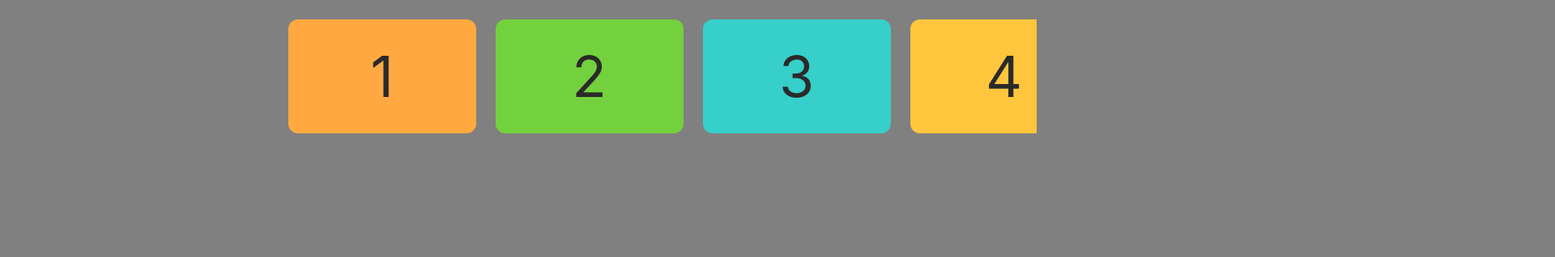
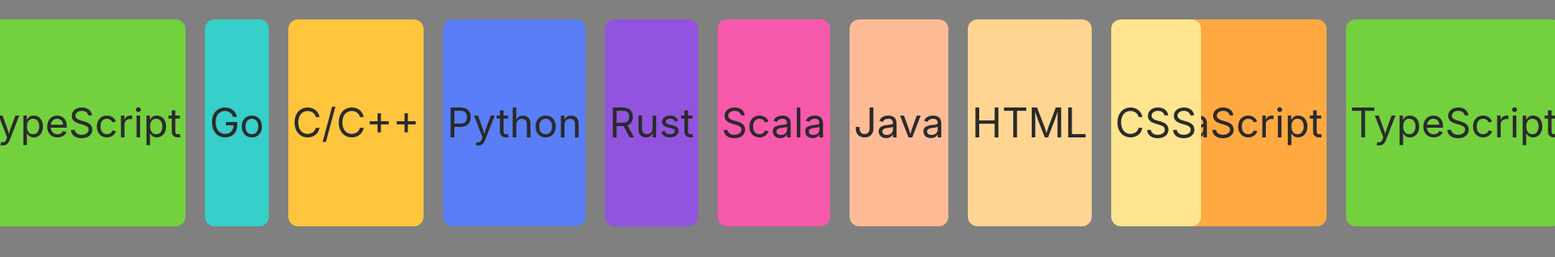
Before and after one commit to BryanVe/carousel, a React (Create React App) app: page / in a window 1280 px wide. Shown: the top 318 px of the page at 81% size, 1920 px wide, since content can reach past the window. Built offline with nearby package versions, Linux system fonts and the light colour scheme.

Commit message:
feat: right to left carousel version was implemented

```diff
--- a/src/App.tsx
+++ b/src/App.tsx
@@ -1,11 +1,19 @@
 import { Carousel } from 'components'
+import { Course } from 'types'
 
-const App = () => (
-  <div>
-    <div style={{ overflowX: 'hidden' }}>
-      <Carousel />
-    </div>
-  </div>
-)
+const courses: Course[] = [
+  { name: 'JavaScript', color: '#FFA940' },
+  { name: 'TypeScript', color: '#73D13D' },
+  { name: 'Go', color: '#36CFC9' },
+  { name: 'C/C++', color: '#FFC53D' },
+  { name: 'Python', color: '#597EF7' },
+  { name: 'Rust', color: '#9254DE' },
+  { name: 'Scala', color: '#F759AB' },
+  { name: 'Java', color: '#FFBB96' },
+  { name: 'HTML', color: '#FFD591' },
+  { name: 'CSS', color: '#FFE58F' },
+]
+
+const App = () => <Carousel<Course> data={courses} />
 
 export default App
--- a/src/components/Carousel/index.tsx
+++ b/src/components/Carousel/index.tsx
@@ -1,42 +1,36 @@
 import styled from 'styled-components'
-import { CarouselItem, CarouselItemContent } from '..'
-import { Course } from 'types'
 
-const visibleColumnsByScreenSize = {
-  xl: 6,
-  lg: 5,
-  md: 3,
-  sm: 2
-}
+import { CarouselItemContent, CarouselWithItem, CarouselWithoutItem } from '..'
+import {
+  visibleColumnsByScreenSize,
+  getCarouselWidth,
+  getOverlappedData,
+} from 'utils'
 
-const courses = new Array<Course>(6).fill({
-  name: 'TypeScript',
-  image:
-    'https://i1.wp.com/techie365.net/wp-content/uploads/2020/02/typescript-logo.png?fit=1200%2C630&ssl=1',
-})
-
-const getCarouselWidth = (columns: number, visibleColumns: number) =>
-  `${(100 * columns) / visibleColumns}%`
+const MainWrapper = styled.div`
+  overflow-x: hidden;
+`
 
 interface StyledWrapperProps {
   columns: number
 }
-
 const StyledWrapper = styled.div<StyledWrapperProps>`
-  position: relative;
-  width: ${(props) => getCarouselWidth(props.columns, visibleColumnsByScreenSize.xl)};
-  height: 9vw;
+  position: absolute;
+  width: ${(props) =>
+    `${getCarouselWidth(props.columns, visibleColumnsByScreenSize.xl)}%`};
+  height: 20vw;
   margin: 24px 0;
   display: grid;
   grid-template-columns: ${(props) => `repeat(${props.columns}, 1fr)`};
   /* animation: ${(props) =>
     `left-to-right ${props.columns * 4}s linear infinite`}; */
   animation: ${(props) =>
-    `right-to-left ${props.columns * 4}s linear infinite`};
+    `right-to-left ${props.columns * 3}s linear infinite`};
 
   @keyframes left-to-right {
     from {
-      left: -${(props) => getCarouselWidth(props.columns, visibleColumnsByScreenSize.xl)};
+      left: ${(props) =>
+        `-${getCarouselWidth(props.columns, visibleColumnsByScreenSize.xl)}%`};
     }
     to {
       left: 100%;
@@ -45,20 +39,23 @@ const StyledWrapper = styled.div<StyledWrapperProps>`
 
   @keyframes right-to-left {
     from {
-      left: 100%;
+      left: 0%;
     }
     to {
-      left: -${(props) => getCarouselWidth(props.columns, visibleColumnsByScreenSize.xl)};
+      left: ${(props) =>
+        `-${getCarouselWidth(props.columns, visibleColumnsByScreenSize.xl)}%`};
     }
   }
 
-  @media (max-width: 1920px) {
-    width: ${(props) => getCarouselWidth(props.columns, visibleColumnsByScreenSize.lg)};
+  /* @media (max-width: 1920px) {
+    width: ${(props) =>
+    getCarouselWidth(props.columns, visibleColumnsByScreenSize.lg)};
     height: 11vw;
 
     @keyframes left-to-right {
       from {
-        left: -${(props) => getCarouselWidth(props.columns, visibleColumnsByScreenSize.lg)};
+        left: -${(props) =>
+    getCarouselWidth(props.columns, visibleColumnsByScreenSize.lg)};
       }
       to {
         left: 100%;
@@ -70,18 +67,21 @@ const StyledWrapper = styled.div<StyledWrapperProps>`
         left: 100%;
       }
       to {
-        left: -${(props) => getCarouselWidth(props.columns, visibleColumnsByScreenSize.lg)};
+        left: -${(props) =>
+    getCarouselWidth(props.columns, visibleColumnsByScreenSize.lg)};
       }
     }
-  }
+  } */
 
-  @media (max-width: 1024px) {
-    width: ${(props) => getCarouselWidth(props.columns, visibleColumnsByScreenSize.md)};
+  /* @media (max-width: 1024px) {
+    width: ${(props) =>
+    getCarouselWidth(props.columns, visibleColumnsByScreenSize.md)};
     height: 18vw;
 
     @keyframes left-to-right {
       from {
-        left: -${(props) => getCarouselWidth(props.columns, visibleColumnsByScreenSize.md)};
+        left: -${(props) =>
+    getCarouselWidth(props.columns, visibleColumnsByScreenSize.md)};
       }
       to {
         left: 100%;
@@ -93,18 +93,21 @@ const StyledWrapper = styled.div<StyledWrapperProps>`
         left: 100%;
       }
       to {
-        left: -${(props) => getCarouselWidth(props.columns, visibleColumnsByScreenSize.md)};
+        left: -${(props) =>
+    getCarouselWidth(props.columns, visibleColumnsByScreenSize.md)};
       }
     }
-  }
+  } */
 
-  @media (max-width: 640px) {
-    width: ${(props) => getCarouselWidth(props.columns, visibleColumnsByScreenSize.sm)};
+  /* @media (max-width: 640px) {
+    width: ${(props) =>
+    getCarouselWidth(props.columns, visibleColumnsByScreenSize.sm)};
     height: 27vw;
 
     @keyframes left-to-right {
       from {
-        left: -${(props) => getCarouselWidth(props.columns, visibleColumnsByScreenSize.sm)};
+        left: -${(props) =>
+    getCarouselWidth(props.columns, visibleColumnsByScreenSize.sm)};
       }
       to {
         left: 100%;
@@ -116,21 +119,44 @@ const StyledWrapper = styled.div<StyledWrapperProps>`
         left: 100%;
       }
       to {
-        left: -${(props) => getCarouselWidth(props.columns, visibleColumnsByScreenSize.sm)};
+        left: -${(props) =>
+    getCarouselWidth(props.columns, visibleColumnsByScreenSize.sm)};
       }
     }
-  }
+  } */
 `
 
-const Carousel = () => {
+interface CarouselProps<T> {
+  data: T[]
+}
+
+function Carousel<T>(props: CarouselProps<T>) {
+  const { data } = props
+
   return (
-    <StyledWrapper columns={courses.length}>
-      {courses.map((course, index) => (
-        <CarouselItem key={`${course.name}-${index}`}>
-          <CarouselItemContent index={index} data={course} />
-        </CarouselItem>
-      ))}
-    </StyledWrapper>
+    <MainWrapper>
+      <StyledWrapper columns={data.length}>
+        {data.map((element, index) => (
+          <CarouselWithItem key={`carousel-item-${index}`}>
+            <CarouselItemContent<T> data={element} />
+          </CarouselWithItem>
+        ))}
+      </StyledWrapper>
+      <StyledWrapper
+        columns={data.length}
+        style={{ marginLeft: '100vw', zIndex: -1 }}
+      >
+        {getOverlappedData<T>(data).map((element, index) =>
+          !element ? (
+            <CarouselWithoutItem key={`carousel-item-${index}`} />
+          ) : (
+            <CarouselWithItem key={`carousel-item-${index}`}>
+              <CarouselItemContent<T> data={element} />
+            </CarouselWithItem>
+          )
+        )}
+      </StyledWrapper>
+    </MainWrapper>
   )
 }
 
--- a/src/components/CarouselItemContent/index.tsx
+++ b/src/components/CarouselItemContent/index.tsx
@@ -1,4 +1,3 @@
-import { FC } from 'react'
 import styled from 'styled-components'
 import { Course } from 'types'
 
@@ -30,15 +29,15 @@ export const colors = [
 ]
 
 interface StyledWrapperProps {
-  index: number
+  color: string
 }
 
-interface CarouselItemContentProps extends StyledWrapperProps {
-  data: Course
+interface CarouselItemContentProps<T> {
+  data: T | Course
 }
 
 const StyledWrapper = styled.div<StyledWrapperProps>`
-  background-color: ${(props) => colors[props.index % colors.length]};
+  background-color: ${(props) => props.color};
   height: inherit;
   border-radius: 12px;
   transition: transform 0.1s ease-out;
@@ -46,7 +45,7 @@ const StyledWrapper = styled.div<StyledWrapperProps>`
   box-sizing: border-box;
 
   /* -- temporal styles -- */
-  font-size: 70px;
+  font-size: 50px;
   display: flex;
   justify-content: center;
   align-items: center;
@@ -58,12 +57,12 @@ const StyledWrapper = styled.div<StyledWrapperProps>`
   }
 `
 
-const CarouselItemContent: FC<CarouselItemContentProps> = (props) => {
-  const { index } = props
+function CarouselItemContent<T>(props: CarouselItemContentProps<T>) {
+  const { data } = props
 
   return (
-    <StyledWrapper index={index}>
-      {index + 1}
+    <StyledWrapper color={(data as Course).color || '#FFF'}>
+      {(data as Course).name}
       {/* <img
         alt={data.name}
         src={data.image}
--- a/src/components/CarouselItem/index.tsx
+++ b/src/components/CarouselWithItem/index.tsx
@@ -1,6 +1,6 @@
 import styled from 'styled-components'
 
-const CarouselItem = styled.div`
+const CarouselWithItem = styled.div`
   display: inline-block;
   height: 100%;
   padding-right: 12px;
@@ -9,4 +9,4 @@ const CarouselItem = styled.div`
   cursor: pointer;
 `
 
-export default CarouselItem
+export default CarouselWithItem
--- /dev/null
+++ b/src/components/CarouselWithoutItem/index.tsx
@@ -0,0 +1,8 @@
+import styled from 'styled-components'
+
+const CarouselWithoutItem = styled.div`
+  height: 100%;
+  pointer-events: none;
+`
+
+export default CarouselWithoutItem
--- a/src/components/index.ts
+++ b/src/components/index.ts
@@ -1,3 +1,4 @@
 export { default as Carousel } from './Carousel'
-export { default as CarouselItem } from './CarouselItem'
+export { default as CarouselWithItem } from './CarouselWithItem'
+export { default as CarouselWithoutItem } from './CarouselWithoutItem'
 export { default as CarouselItemContent } from './CarouselItemContent'
--- /dev/null
+++ b/src/utils/carousel.ts
@@ -0,0 +1,10 @@
+import { GetCarouselWidth, GetOverlappedData } from 'types'
+import { visibleColumnsByScreenSize } from '.'
+
+export const getCarouselWidth: GetCarouselWidth = (columns, visibleColumns) =>
+  100 * (columns / visibleColumns)
+
+export const getOverlappedData: GetOverlappedData = (data) =>
+  new Array(data.length - visibleColumnsByScreenSize.xl)
+    .fill(undefined)
+    .concat(data.slice(0, visibleColumnsByScreenSize.xl))
--- /dev/null
+++ b/src/utils/constants.ts
@@ -0,0 +1,6 @@
+export const visibleColumnsByScreenSize = {
+  xl: 7,
+  lg: 5,
+  md: 3,
+  sm: 2,
+}
--- /dev/null
+++ b/src/utils/index.ts
@@ -0,0 +1,2 @@
+export * from './carousel'
+export * from './constants'
```
Also changed, not shown: src/types/carousel.ts (+7 -1 lines).
